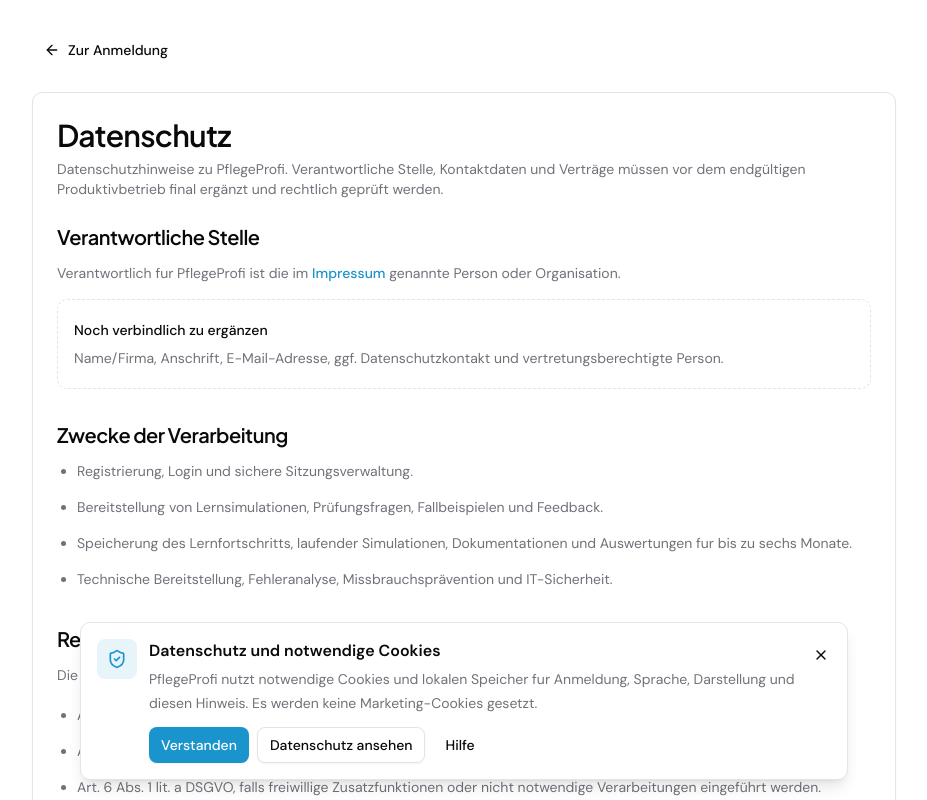
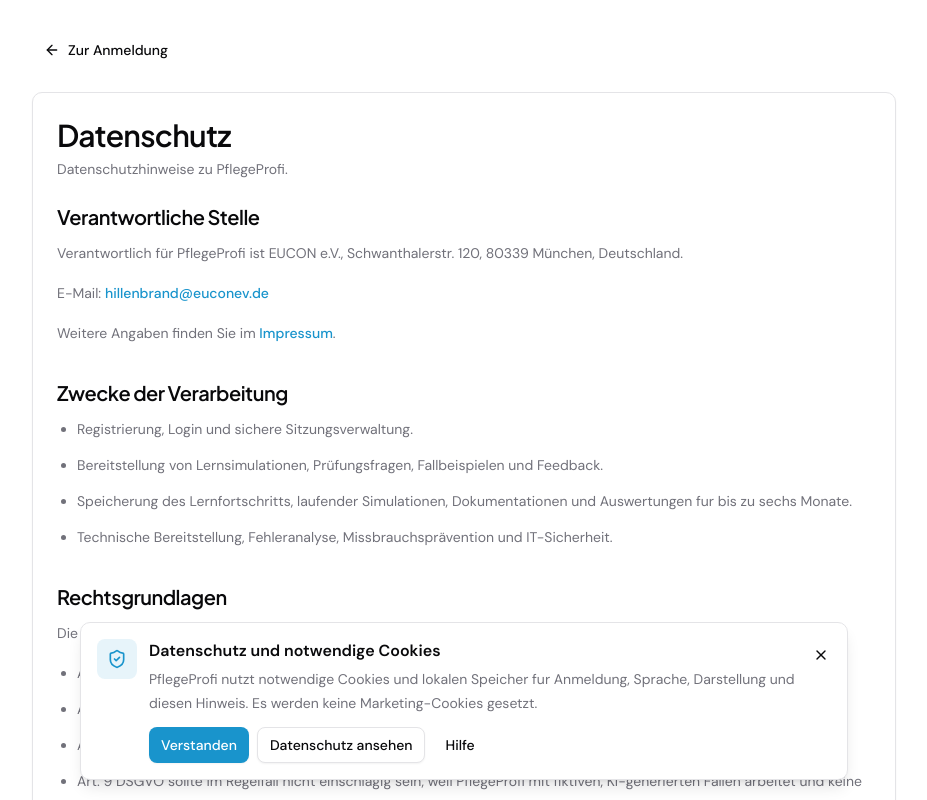
Before and after one commit to Tintenkleckser/pflegeprofi, a Next.js app in the folder nextjs_space/: page /datenschutz in a window 1280 px wide. Shown: the top 800 px of the page, without its empty margins (176-1103 px from the left). Built offline with nearby package versions, Linux system fonts and the light colour scheme; no server answers.

Commit message:
Complete imprint details

```diff
--- a/nextjs_space/app/datenschutz/page.tsx
+++ b/nextjs_space/app/datenschutz/page.tsx
@@ -5,18 +5,22 @@
   return (
     <LegalPage
       title="Datenschutz"
-      description="Datenschutzhinweise zu PflegeProfi. Verantwortliche Stelle, Kontaktdaten und Verträge müssen vor dem endgültigen Produktivbetrieb final ergänzt und rechtlich geprüft werden."
+      description="Datenschutzhinweise zu PflegeProfi."
     >
       <LegalSection title="Verantwortliche Stelle">
         <p>
-          Verantwortlich fur PflegeProfi ist die im{' '}
-          <Link href="/impressum" className="font-medium text-primary hover:underline">Impressum</Link>
-          {' '}genannte Person oder Organisation.
+          Verantwortlich für PflegeProfi ist EUCON e.V., Schwanthalerstr. 120, 80339 München, Deutschland.
         </p>
-        <div className="rounded-lg border border-dashed p-4">
-          <p className="font-medium text-foreground">Noch verbindlich zu ergänzen</p>
-          <p>Name/Firma, Anschrift, E-Mail-Adresse, ggf. Datenschutzkontakt und vertretungsberechtigte Person.</p>
-        </div>
+        <p>
+          E-Mail:{' '}
+          <a className="font-medium text-primary hover:underline" href="mailto:hillenbrand@euconev.de">
+            hillenbrand@euconev.de
+          </a>
+        </p>
+        <p>
+          Weitere Angaben finden Sie im{' '}
+          <Link href="/impressum" className="font-medium text-primary hover:underline">Impressum</Link>.
+        </p>
       </LegalSection>
 
       <LegalSection title="Zwecke der Verarbeitung">
@@ -166,7 +170,6 @@
 
       <LegalSection title="Noch offen vor Produktivbetrieb">
         <ul className="list-disc space-y-2 pl-5">
-          <li>Vollstandiges Impressum mit Verantwortlichem und Kontaktangaben.</li>
           <li>Rechtsgrundlagen je Verarbeitungstatigkeit.</li>
           <li>Auftragsverarbeitungsvertrage fur Hosting, Supabase, KI-Anbieter und ggf. Chatbase.</li>
           <li>Vercel-Umgebungsvariablen fur Kontolöschung und Löschlauf setzen: SUPABASE_SERVICE_ROLE_KEY und CRON_SECRET.</li>
--- a/nextjs_space/app/impressum/page.tsx
+++ b/nextjs_space/app/impressum/page.tsx
@@ -7,18 +7,19 @@
       description="Pflichtangaben zum Betreiber von PflegeProfi."
     >
       <LegalSection title="Angaben gemaß § 5 TMG / DDG">
-        <div className="rounded-lg border border-dashed p-4">
-          <p className="font-medium text-foreground">Noch verbindlich zu ergänzen</p>
-          <p>Name/Firma des Betreibers</p>
-          <p>Anschrift des Betreibers, falls abweichend von der unten genannten inhaltlich verantwortlichen Person</p>
-        </div>
+        <p>EUCON e.V.</p>
+        <p>Schwanthalerstr. 120</p>
+        <p>80339 München</p>
+        <p>Deutschland</p>
       </LegalSection>
 
       <LegalSection title="Kontakt">
-        <div className="rounded-lg border border-dashed p-4">
-          <p>E-Mail des Betreibers: noch zu ergänzen</p>
-          <p>Telefon: optional / falls erforderlich</p>
-        </div>
+        <p>
+          E-Mail:{' '}
+          <a className="font-medium text-primary hover:underline" href="mailto:hillenbrand@euconev.de">
+            hillenbrand@euconev.de
+          </a>
+        </p>
       </LegalSection>
 
       <LegalSection title="Registereintrag">
@@ -41,7 +42,6 @@
 
       <LegalSection title="Verantwortlich für den Inhalt und Datenschutzkontakt">
         <p>Peter Westebbe</p>
-        <p className="text-muted-foreground">E-Mail-Adresse für Datenschutzanfragen bitte noch ergänzen, falls sie veröffentlicht werden soll.</p>
       </LegalSection>
 
       <LegalSection title="Hinweis zur KI-Nutzung">
@@ -52,7 +52,7 @@
 
       <LegalSection title="Hinweis">
         <p>
-          Dieses Impressum wurde anhand der bereitgestellten Angaben erstellt und ersetzt keine Rechtsberatung. Bitte prüfen, ob Betreibername, vertretungsberechtigte Person und Kontaktadresse vollständig angegeben sind.
+          Dieses Impressum wurde anhand der bereitgestellten Angaben erstellt und ersetzt keine Rechtsberatung.
         </p>
       </LegalSection>
     </LegalPage>
```
